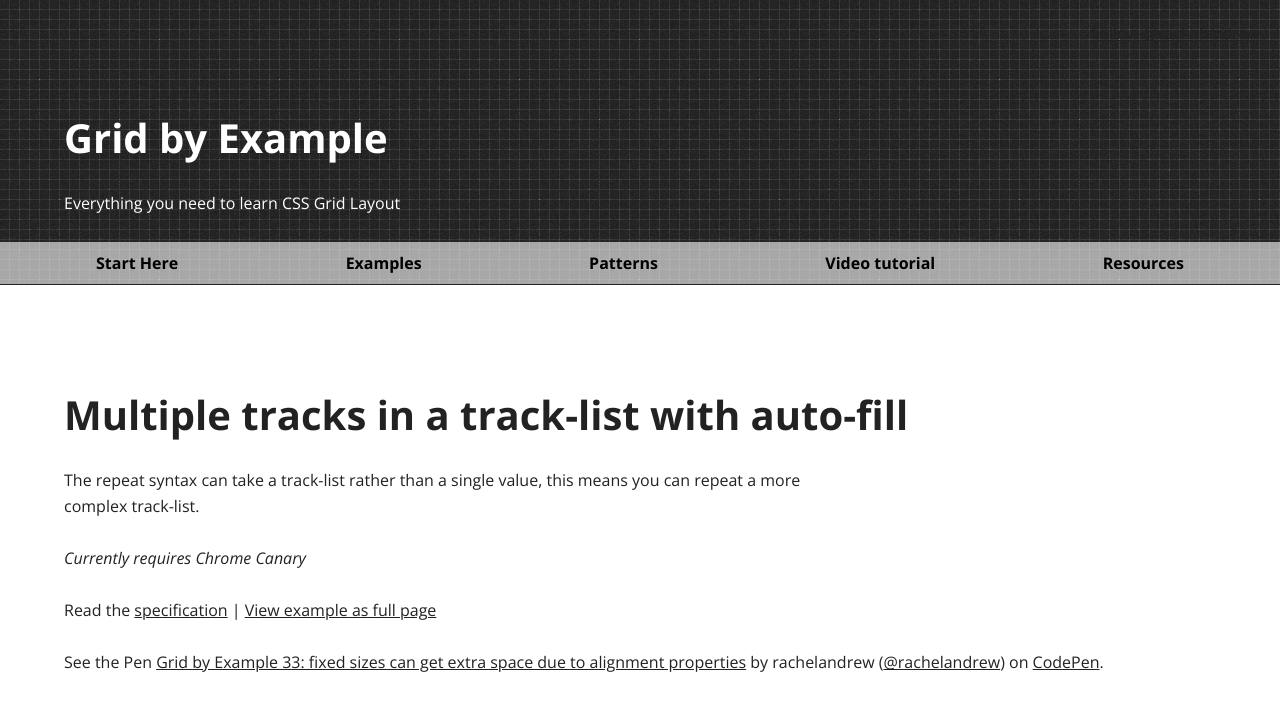
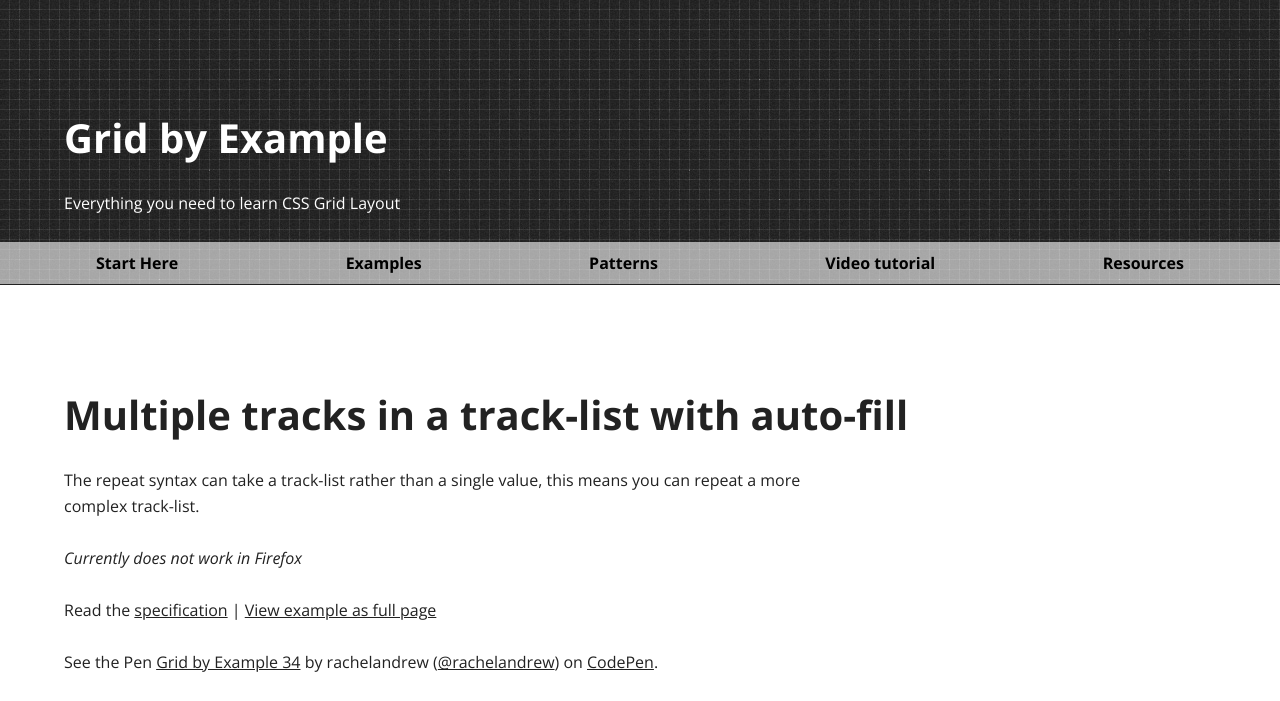
Before and after one commit to rachelandrew/grid-by-example, a Jekyll site: the page built from _examples/example34.md, in a window 1280 px wide, cut to the strip 0-701 px from the top of the page. Built offline with Jekyll 4.4.1, drawn with Linux system fonts in a browser that asks for light colours; a script that is not in the unit is left out; comment, search, counter and statistics services are not loaded.

Commit message:
fixing an incorrect link to an example

```diff
--- a/_examples/example34.md
+++ b/_examples/example34.md
@@ -10,9 +10,9 @@ order: 34
 number: 34
 code: example34.html
 spec: https://drafts.csswg.org/css-grid/#repeat-syntax
-example-codepen-embed: '<p data-height="565" data-theme-id="0" data-slug-hash="kXvWVN" data-default-tab="result" data-user="rachelandrew" data-embed-version="2" class="codepen">See the Pen <a href="http://codepen.io/rachelandrew/pen/kXvWVN/">Grid by Example 33: fixed sizes can get extra space due to alignment properties</a> by rachelandrew (<a href="http://codepen.io/rachelandrew">@rachelandrew</a>) on <a href="http://codepen.io">CodePen</a>.</p>'
+example-codepen-embed: '<p data-height="565" data-theme-id="0" data-slug-hash="xProVK" data-default-tab="result" data-user="rachelandrew" data-embed-version="2" class="codepen">See the Pen <a href="https://codepen.io/rachelandrew/pen/xProVK">Grid by Example 34</a> by rachelandrew (<a href="http://codepen.io/rachelandrew">@rachelandrew</a>) on <a href="http://codepen.io">CodePen</a>.</p>'
 ---
 
 The repeat syntax can take a track-list rather than a single value, this means you can repeat a more complex track-list.
 
-_Currently requires Chrome Canary_
+_Currently does not work in Firefox_
```
